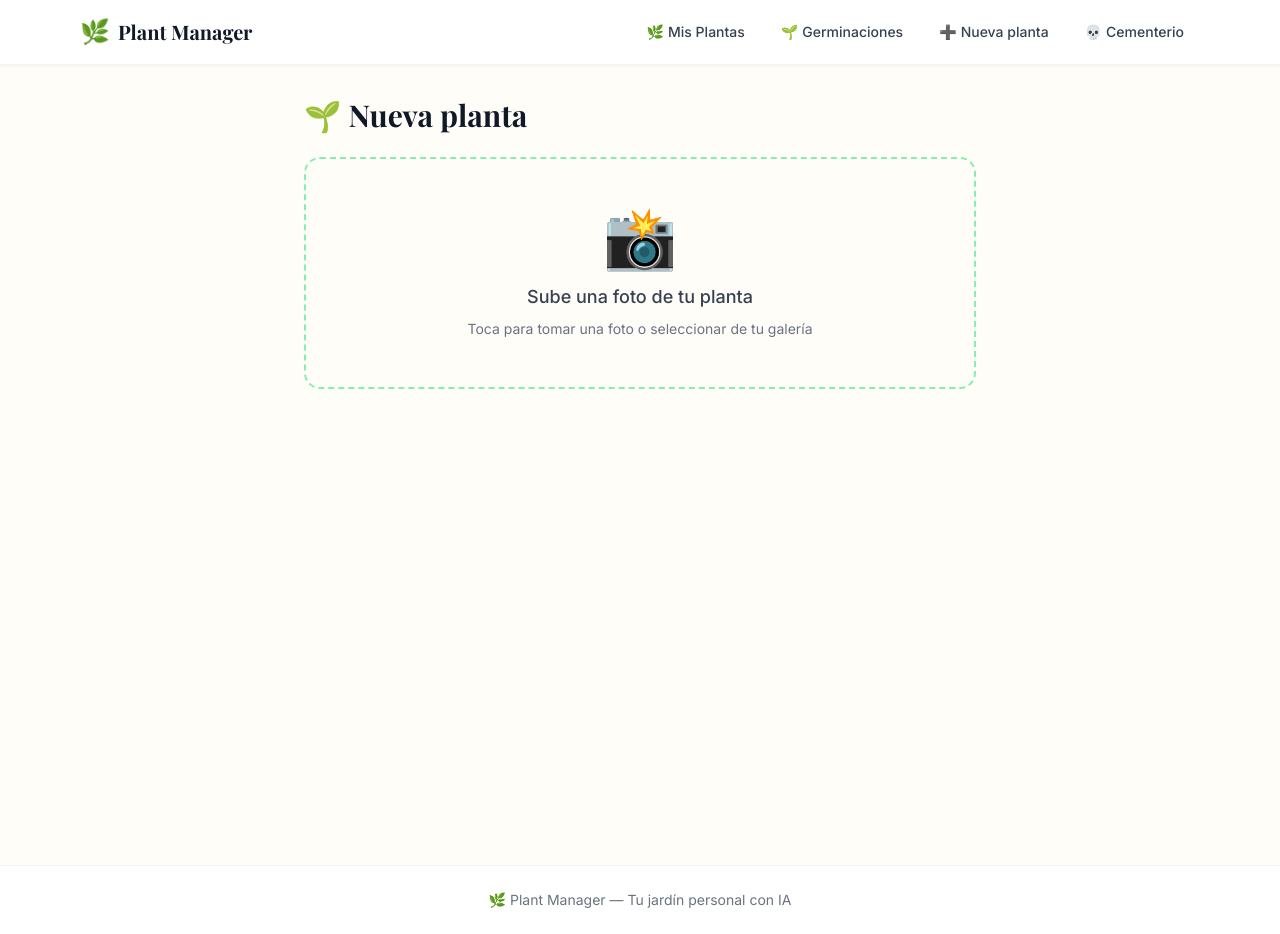
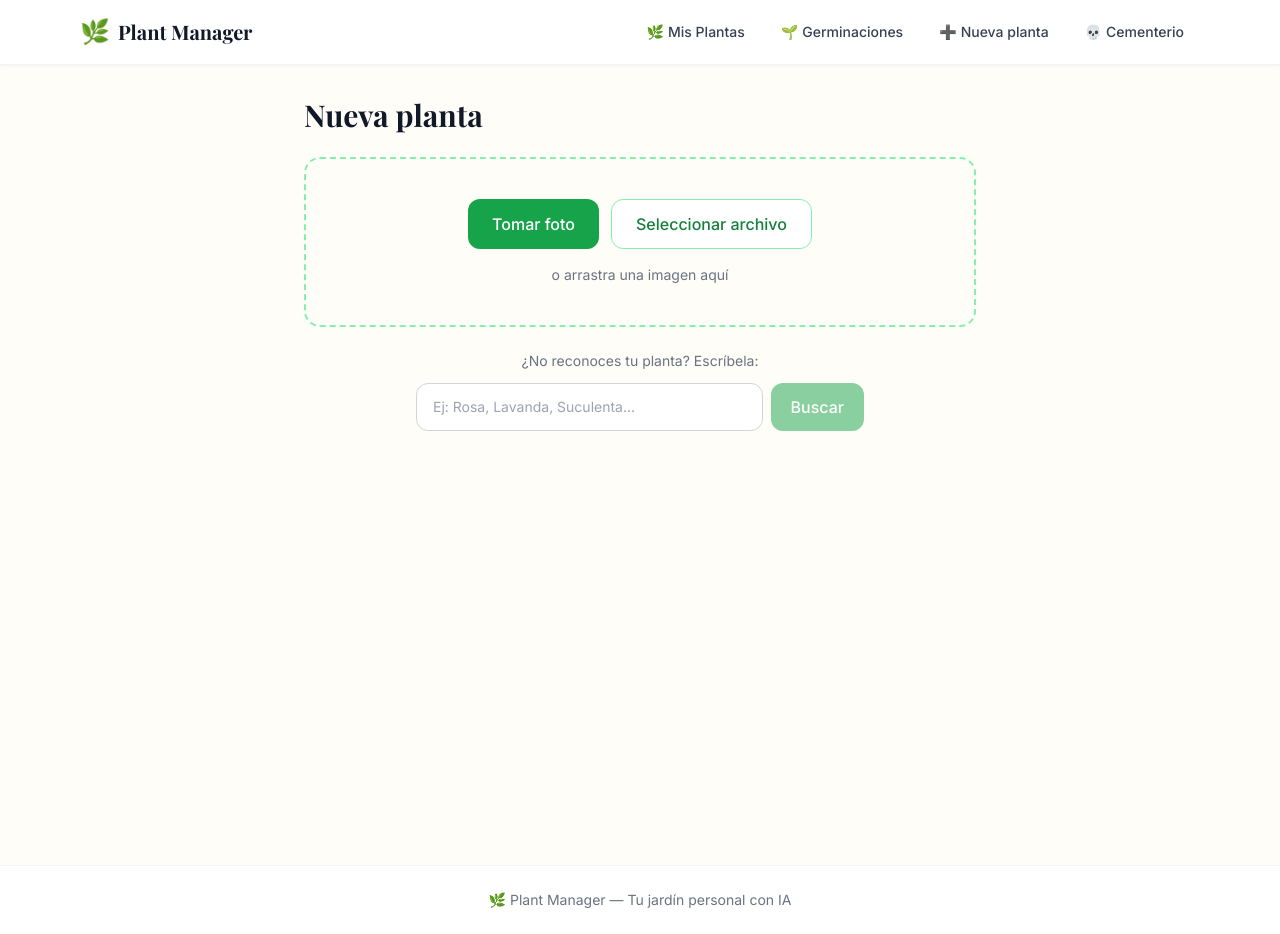
Before and after one commit to AlanJLJ2202/everbud, a Next.js app: page /new-plant in a window 1280 px wide. Built offline with nearby package versions, Linux system fonts and the light colour scheme; a web font is replaced by a local one.

Commit message:
feat: Type plant name and AI search, drag and drop plant's pic

```diff
--- /dev/null
+++ b/app/api/identify-by-name/route.ts
@@ -0,0 +1,32 @@
+import { NextRequest, NextResponse } from 'next/server'
+import { identifyPlantByName } from '@/lib/claude'
+
+export async function POST(request: NextRequest) {
+  try {
+    const { name } = await request.json()
+
+    if (!name || typeof name !== 'string') {
+      return NextResponse.json(
+        { error: 'Nombre de planta requerido' },
+        { status: 400 }
+      )
+    }
+
+    const identification = await identifyPlantByName(name.trim())
+    return NextResponse.json(identification)
+  } catch (error) {
+    console.error('Error identifying plant by name:', error)
+
+    if (error instanceof Error && error.message === 'No se pudo identificar la planta') {
+      return NextResponse.json(
+        { error: 'No se pudo identificar la planta' },
+        { status: 422 }
+      )
+    }
+
+    return NextResponse.json(
+      { error: 'Error interno del servidor' },
+      { status: 500 }
+    )
+  }
+}
--- a/app/new-plant/page.tsx
+++ b/app/new-plant/page.tsx
@@ -9,6 +9,7 @@ import { PlantType, LightType, PLANT_TYPE_LABELS, LIGHT_TYPE_LABELS } from '@/ty
 
 export default function NewPlantPage() {
   const router = useRouter()
+  const cameraInputRef = useRef<HTMLInputElement>(null)
   const fileInputRef = useRef<HTMLInputElement>(null)
   const [imagePreview, setImagePreview] = useState<string | null>(null)
   const [imageFile, setImageFile] = useState<File | null>(null)
@@ -16,6 +17,9 @@ export default function NewPlantPage() {
   const [isSaving, setIsSaving] = useState(false)
   const [error, setError] = useState<string | null>(null)
   const [identification, setIdentification] = useState<PlantIdentification | null>(null)
+  const [isDragging, setIsDragging] = useState(false)
+  const [plantNameInput, setPlantNameInput] = useState('')
+  const [isIdentifyingByName, setIsIdentifyingByName] = useState(false)
 
   // Form state
   const [name, setName] = useState('')
@@ -26,12 +30,10 @@ export default function NewPlantPage() {
   const [waterEveryDays, setWaterEveryDays] = useState(3)
   const [tips, setTips] = useState<string[]>([])
 
-  const handleImageSelect = async (e: React.ChangeEvent<HTMLInputElement>) => {
-    const file = e.target.files?.[0]
-    if (!file) return
-
+  const processImage = async (file: File) => {
     setImageFile(file)
     setError(null)
+    setIdentification(null)
 
     // Create preview
     const reader = new FileReader()
@@ -70,6 +72,68 @@ export default function NewPlantPage() {
       setError(err instanceof Error ? err.message : 'Error al identificar la planta')
     } finally {
       setIsIdentifying(false)
+    }
+  }
+
+  const handleCameraCapture = (e: React.ChangeEvent<HTMLInputElement>) => {
+    const file = e.target.files?.[0]
+    if (file) processImage(file)
+  }
+
+  const handleFileSelect = (e: React.ChangeEvent<HTMLInputElement>) => {
+    const file = e.target.files?.[0]
+    if (file) processImage(file)
+  }
+
+  const handleDragOver = (e: React.DragEvent) => {
+    e.preventDefault()
+    setIsDragging(true)
+  }
+
+  const handleDragLeave = (e: React.DragEvent) => {
+    e.preventDefault()
+    setIsDragging(false)
+  }
+
+  const handleDrop = (e: React.DragEvent) => {
+    e.preventDefault()
+    setIsDragging(false)
+    const file = e.dataTransfer.files[0]
+    if (file && file.type.startsWith('image/')) {
+      processImage(file)
+    }
+  }
+
+  const handleTextIdentification = async () => {
+    if (!plantNameInput.trim()) return
+
+    setIsIdentifyingByName(true)
+    setError(null)
+
+    try {
+      const response = await fetch('/api/identify-by-name', {
+        method: 'POST',
+        headers: { 'Content-Type': 'application/json' },
+        body: JSON.stringify({ name: plantNameInput }),
+      })
+
+      if (!response.ok) {
+        const data = await response.json()
+        throw new Error(data.error || 'Error al identificar la planta')
+      }
+
+      const result: PlantIdentification = await response.json()
+      setIdentification(result)
+      setCommonName(result.common_name)
+      setScientificName(result.scientific_name)
+      setPlantType(result.type)
+      setLightType(result.light_type)
+      setWaterEveryDays(result.water_every_days)
+      setTips(result.tips)
+    } catch (err) {
+      setError(err instanceof Error ? err.message : 'Error al identificar la planta')
+    } finally {
+      setIsIdentifyingByName(false)
     }
   }
 
@@ -128,37 +192,71 @@ export default function NewPlantPage() {
     }
   }
 
+  const resetAll = () => {
+    setImagePreview(null)
+    setImageFile(null)
+    setIdentification(null)
+    setPlantNameInput('')
+    setError(null)
+    if (cameraInputRef.current) cameraInputRef.current.value = ''
+    if (fileInputRef.current) fileInputRef.current.value = ''
+  }
+
   return (
     <div className="min-h-screen bg-cream-50 py-8 px-4">
       <div className="max-w-2xl mx-auto">
         <h1 className="font-serif text-3xl font-bold text-gray-900 mb-6">
-          🌱 Nueva planta
+          Nueva planta
         </h1>
 
         {/* Image Upload Section */}
-        <div className="mb-8">
+        <div className="mb-6">
+          {/* Hidden file inputs */}
           <input
             type="file"
-            ref={fileInputRef}
-            onChange={handleImageSelect}
+            ref={cameraInputRef}
+            onChange={handleCameraCapture}
             accept="image/*"
             capture="environment"
             className="hidden"
           />
+          <input
+            type="file"
+            ref={fileInputRef}
+            onChange={handleFileSelect}
+            accept="image/*"
+            className="hidden"
+          />
 
           {!imagePreview ? (
-            <button
-              onClick={() => fileInputRef.current?.click()}
-              className="w-full border-2 border-dashed border-botanical-300 rounded-2xl p-12 text-center hover:border-botanical-500 hover:bg-botanical-50 transition-colors"
+            <div
+              onDragOver={handleDragOver}
+              onDragLeave={handleDragLeave}
+              onDrop={handleDrop}
+              className={`border-2 border-dashed rounded-2xl p-10 text-center transition-colors ${
+                isDragging
+                  ? 'border-botanical-500 bg-botanical-50'
+                  : 'border-botanical-300 hover:border-botanical-500'
+              }`}
             >
-              <span className="text-6xl block mb-4">📸</span>
-              <p className="text-lg font-medium text-gray-700">
-                Sube una foto de tu planta
+              <div className="flex flex-col sm:flex-row justify-center gap-3 mb-4">
+                <button
+                  onClick={() => cameraInputRef.current?.click()}
+                  className="flex items-center justify-center gap-2 px-6 py-3 bg-botanical-600 text-white rounded-xl hover:bg-botanical-700 transition-colors font-medium"
+                >
+                  Tomar foto
+                </button>
+                <button
+                  onClick={() => fileInputRef.current?.click()}
+                  className="flex items-center justify-center gap-2 px-6 py-3 bg-white border border-botanical-300 text-botanical-700 rounded-xl hover:bg-botanical-50 transition-colors font-medium"
+                >
+                  Seleccionar archivo
+                </button>
+              </div>
+              <p className="text-sm text-gray-500">
+                {isDragging ? 'Suelta la imagen aquí' : 'o arrastra una imagen aquí'}
               </p>
-              <p className="text-sm text-gray-500 mt-2">
-                Toca para tomar una foto o seleccionar de tu galería
-              </p>
-            </button>
+            </div>
           ) : (
             <div className="relative">
               <div className="relative w-full aspect-video rounded-2xl overflow-hidden">
@@ -170,12 +268,7 @@ export default function NewPlantPage() {
                 />
               </div>
               <button
-                onClick={() => {
-                  setImagePreview(null)
-                  setImageFile(null)
-                  setIdentification(null)
-                  if (fileInputRef.current) fileInputRef.current.value = ''
-                }}
+                onClick={resetAll}
                 className="absolute top-2 right-2 bg-white/90 p-2 rounded-full shadow-md hover:bg-white"
               >
                 ✕
@@ -183,6 +276,31 @@ export default function NewPlantPage() {
             </div>
           )}
         </div>
+
+        {/* Text Identification Section */}
+        {!imagePreview && (
+          <div className="mb-8 text-center">
+            <p className="text-sm text-gray-500 mb-3">¿No reconoces tu planta? Escríbela:</p>
+            <div className="flex gap-2 max-w-md mx-auto">
+              <input
+                type="text"
+                value={plantNameInput}
+                onChange={(e) => setPlantNameInput(e.target.value)}
+                onKeyDown={(e) => e.key === 'Enter' && handleTextIdentification()}
+                placeholder="Ej: Rosa, Lavanda, Suculenta..."
+                className="flex-1 px-4 py-3 border border-gray-300 rounded-xl focus:ring-2 focus:ring-botanical-500 focus:border-transparent text-sm"
+                disabled={isIdentifyingByName}
+              />
+              <button
+                onClick={handleTextIdentification}
+                disabled={isIdentifyingByName || !plantNameInput.trim()}
+                className="px-5 py-3 bg-botanical-600 text-white rounded-xl hover:bg-botanical-700 transition-colors disabled:opacity-50 disabled:cursor-not-allowed font-medium"
+              >
+                {isIdentifyingByName ? '...' : 'Buscar'}
+              </button>
+            </div>
+          </div>
+        )}
 
         {/* Loading State */}
         {isIdentifying && (
@@ -193,6 +311,16 @@ export default function NewPlantPage() {
             </p>
             <p className="text-sm text-botanical-600 mt-1">
               La IA está analizando la foto
+            </p>
+          </div>
+        )}
+
+        {/* Loading State for Text Identification */}
+        {isIdentifyingByName && (
+          <div className="bg-botanical-50 border border-botanical-200 rounded-2xl p-6 mb-6 text-center">
+            <div className="loading-spinner mx-auto mb-4"></div>
+            <p className="text-lg font-medium text-botanical-800">
+              Buscando información sobre {plantNameInput}...
             </p>
           </div>
         )}
@@ -208,7 +336,7 @@ export default function NewPlantPage() {
         {identification && (
           <div className="bg-green-50 border border-green-200 rounded-2xl p-4 mb-6">
             <div className="flex items-center gap-2 mb-2">
-              <span className="text-green-600 font-semibold">✓ Identificación completada</span>
+              <span className="text-green-600 font-semibold">Identificación completada</span>
               <span
                 className={`text-xs px-2 py-0.5 rounded-full ${
                   identification.confidence === 'alta'
@@ -228,7 +356,7 @@ export default function NewPlantPage() {
         )}
 
         {/* Form */}
-        {imagePreview && !isIdentifying && (
+        {(imagePreview || identification) && !isIdentifying && !isIdentifyingByName && (
           <form onSubmit={handleSubmit} className="space-y-6">
             {/* Personal Name */}
             <div>
@@ -363,7 +491,7 @@ export default function NewPlantPage() {
                   Guardando planta...
                 </span>
               ) : (
-                '🌿 Guardar planta'
+                'Guardar planta'
               )}
             </button>
           </form>
```
Also changed, not shown: lib/claude.ts (+60 -0 lines).
